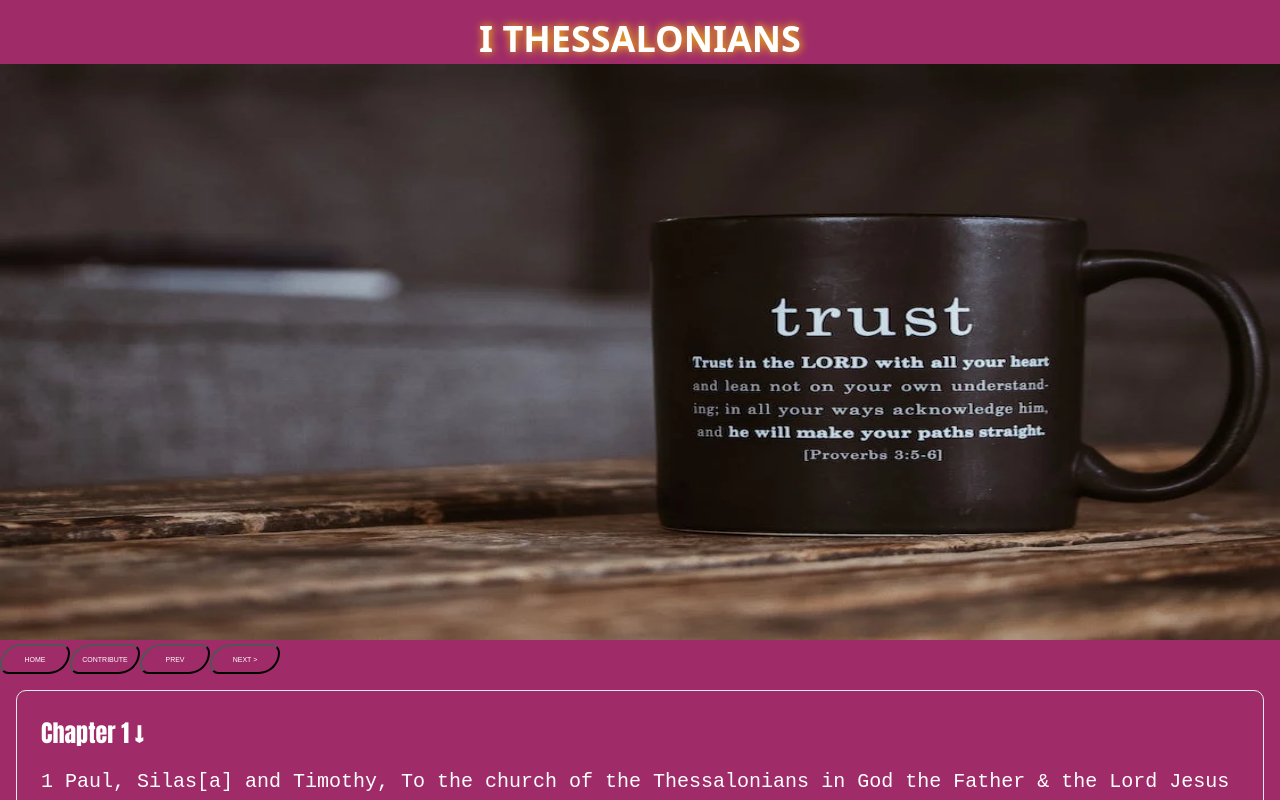
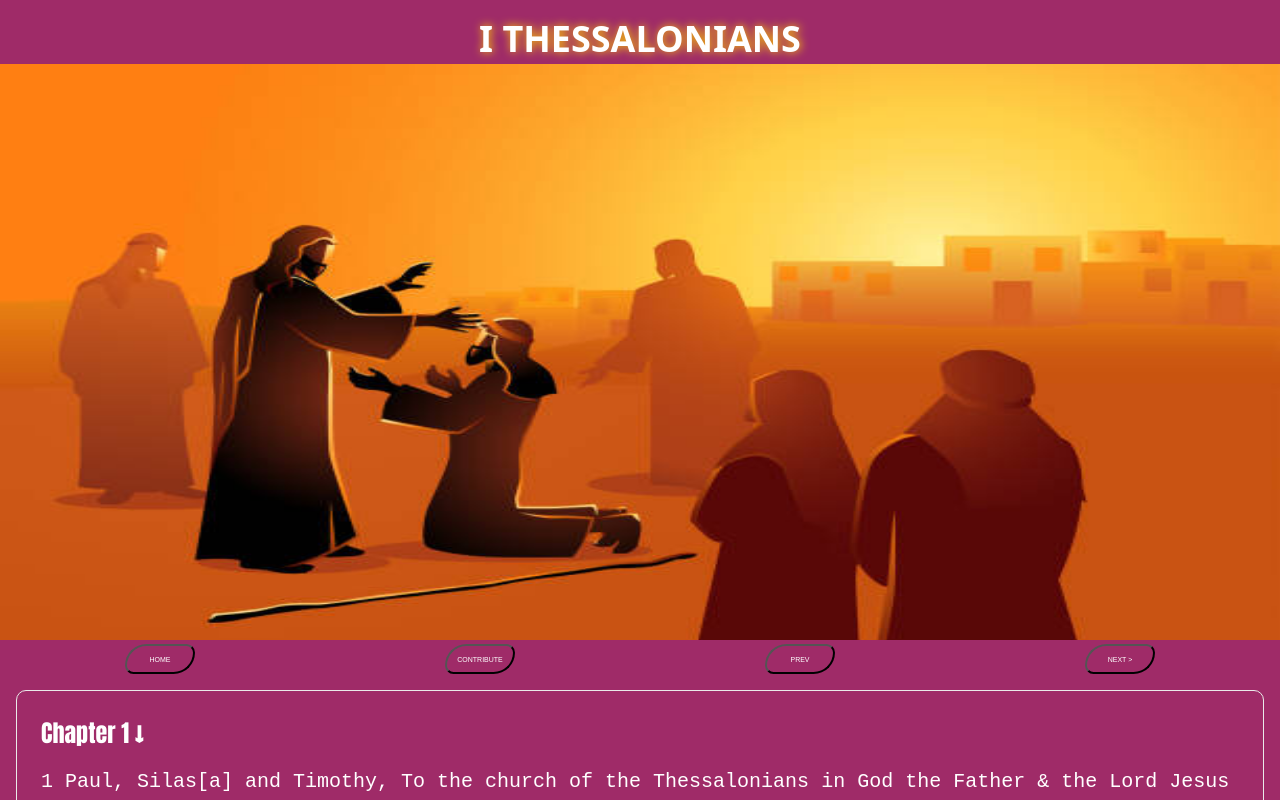
Before and after one commit to jnutt367/the-revelation, a Next.js app: page / in a window 1280 px wide. Shown: the top 800 px of the page. Built offline with nearby package versions, Linux system fonts and the light colour scheme.

Commit message:
Update index.js
healing.jpg

```diff
--- a/pages/index.js
+++ b/pages/index.js
@@ -19,13 +19,13 @@ export default function Home() {
         </h1>
         <div className={styles.hero}>
        <Image
-                                src="/pexels-photo-4200823.webp"
+                                src="/healing.jpg"
                                 alt="Jesus teaching"
                                 height={900}
                                 width={2000}
                                 priority
                               />
-
+                 <div className={styles.nav}>
    <a href="https://the-holy-bible.vercel.app/">
             <button className={styles.button}> HOME </button>
        </a>
@@ -39,6 +39,7 @@ export default function Home() {
         <a href="https://second-thessalonians.vercel.app/">
             <button className={styles.button}>NEXT > </button>
        </a>
+            </div>
         <div className={styles.grid}>
           <div className={styles.card}>
             <h2>Chapter 1 &darr;</h2>
```
